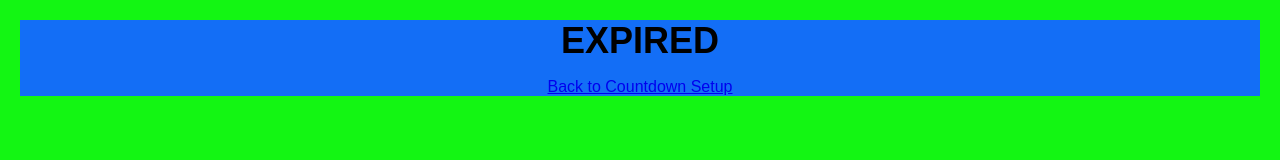
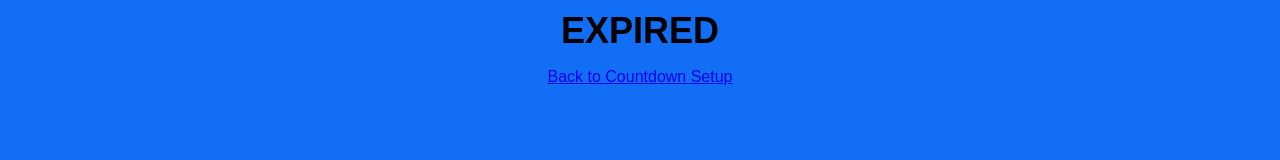
Before and after one commit to IZZYLOVE/COUNTDOWNTIMER, a plain HTML site: page sound.html in a window 1280 px wide. Drawn offline with Linux system fonts and the light colour scheme.

Commit message:
removed html bg

```diff
--- a/style.css
+++ b/style.css
@@ -1,4 +1,4 @@
-html, body {
+body {
     font-family: 'Arial', sans-serif;
     text-align: center;
     margin: 10px;
```
